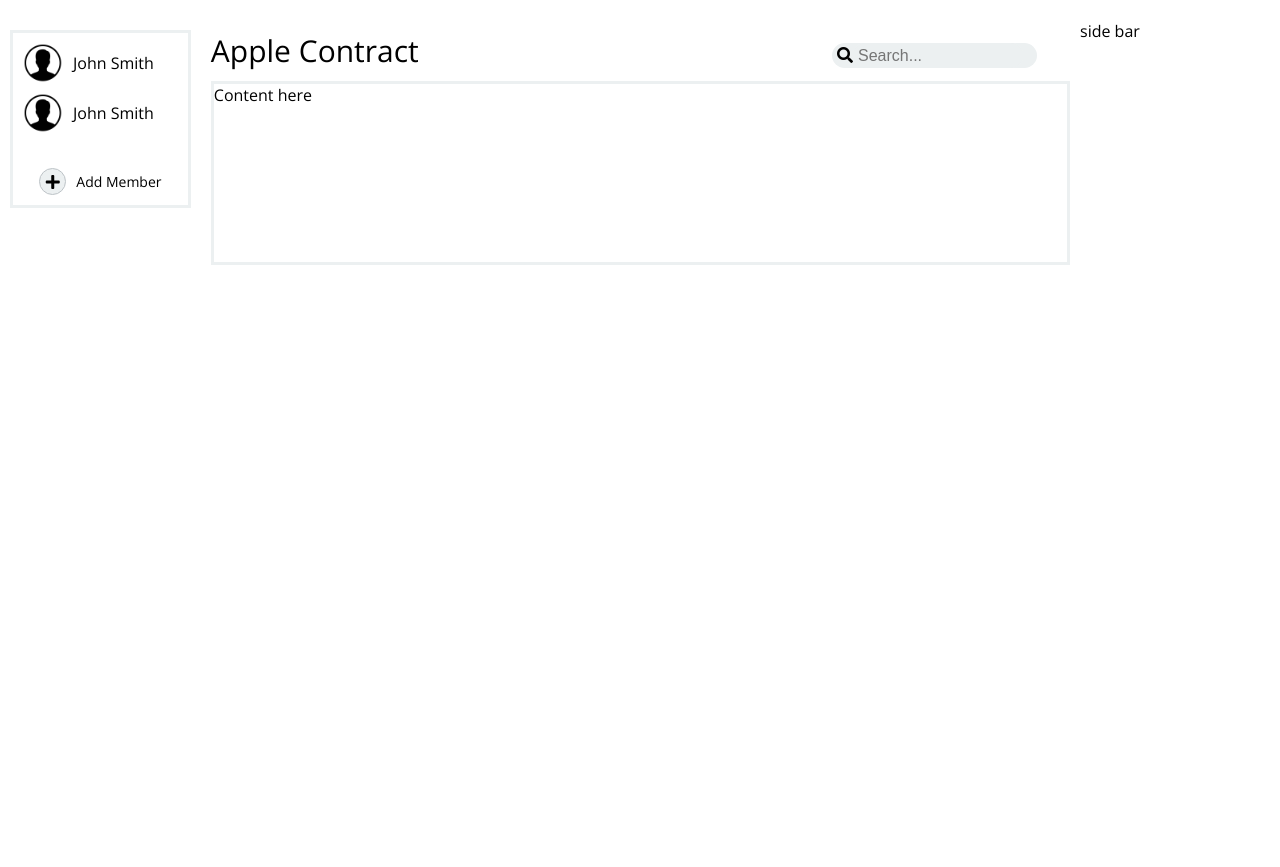
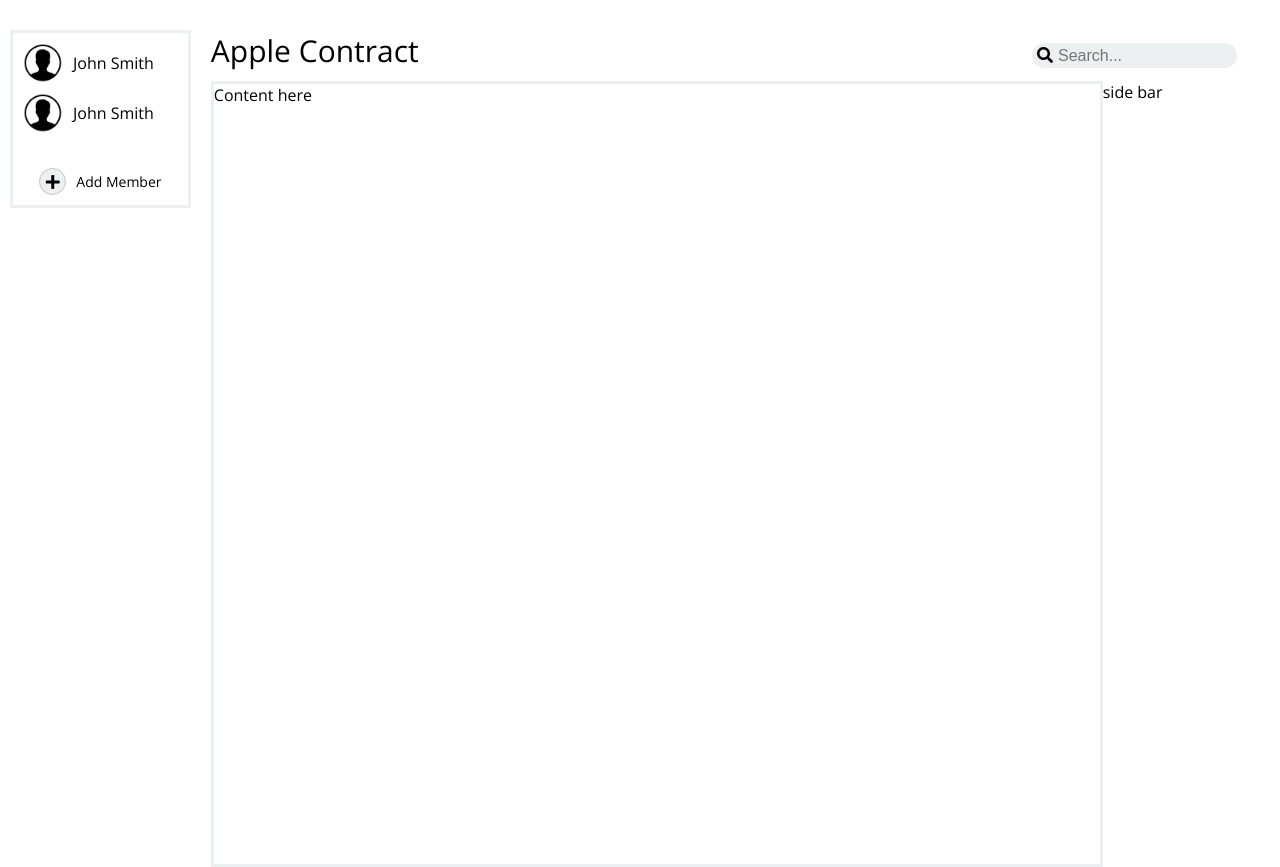
Before and after one commit to gaber85/docco-frontend, a React (Create React App) app in the folder client/: page / in a window 1280 px wide. Before the commit the page ends 820 px from the top, so only its background shows below. Built offline with nearby package versions, Linux system fonts and the light colour scheme.

Commit message:
feat: finalize ContractPage container and Contract Section

```diff
--- a/client/src/components/ContractSection/ContractSection.css
+++ b/client/src/components/ContractSection/ContractSection.css
@@ -2,9 +2,10 @@
   border: solid;
   border-color: #ECF0F1;
   height: 100%;
+  width: 100%;
   overflow-y: scroll;
 }
 
 .content-body {
-
+  color: #2C3E50;
 }
--- a/client/src/containers/ContractPage/ContractPage.css
+++ b/client/src/containers/ContractPage/ContractPage.css
@@ -1,32 +1,7 @@
 .main-container {
   display: flex;
-  flex-direction: column;
   padding-top: 20px;
   height: 100%;
-}
-
-.container-top {
-  display: flex;
-  justify-content: space-between;
-  align-items: center;
-}
-
-.empty-space {
-  width: 300px;
-}
-
-.title {
-  font-size: 30px;
-  padding-bottom: 10px;
-  flex: 1;
-}
-
-.search-bar-section {
-}
-
-.container-middle {
-  display: flex;
-  justify-content: space-between;
 }
 
 .team-section {
@@ -38,6 +13,28 @@
   padding: 10px;
 }
 
+.container-top {
+  display: flex;
+  justify-content: space-between;
+  align-items: center;
+}
+
+.title {
+  font-size: 30px;
+  padding-bottom: 10px;
+  flex: 1;
+}
+
+.contract {
+  display: inline-flex;
+  height: 100%;
+  width: 100%;
+}
+
+.contract-section {
+  flex: 1;
+}
+
 .sidebar-controls {
   width: 200px;
 }
--- a/client/src/containers/ContractPage/ContractPage.js
+++ b/client/src/containers/ContractPage/ContractPage.js
@@ -3,13 +3,11 @@ import './ContractPage.css';
 import SearchBar from '../../components/SearchBar'
 import TeamSection from '../../components/TeamSection';
 import ContractSection from '../../components/ContractSection';
-import NavBar from '../../components/NavBar'
 // eslint-disable-next-line
 class ContractPage extends Component {
   render() {
     return (
       <div className="main-container">
-        <div className="container-middle">
         <div className="team-section">
           <TeamSection />
         </div>
@@ -18,10 +16,11 @@ class ContractPage extends Component {
             <div className="title">Apple Contract</div>
             <div className="search-bar-section"><SearchBar/></div>
           </div>
-            <ContractSection />
-          </div>
+          <div className="contract">
+            <ContractSection className="contract-section" />
             <div className="sidebar-controls">
             side bar
+            </div>
           </div>
           </div>
       </div>
```
Lines whose indentation alone changed are shown as unchanged.
